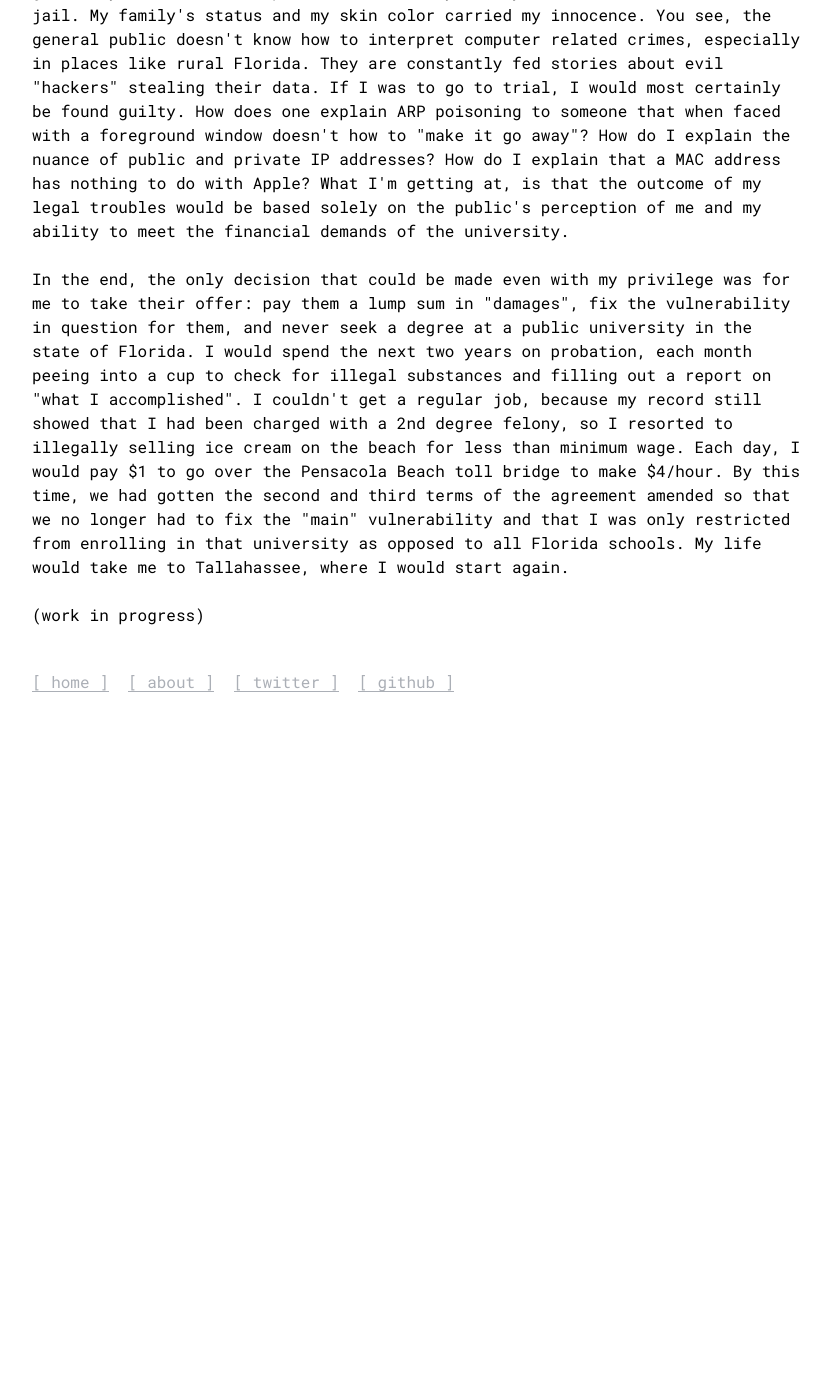
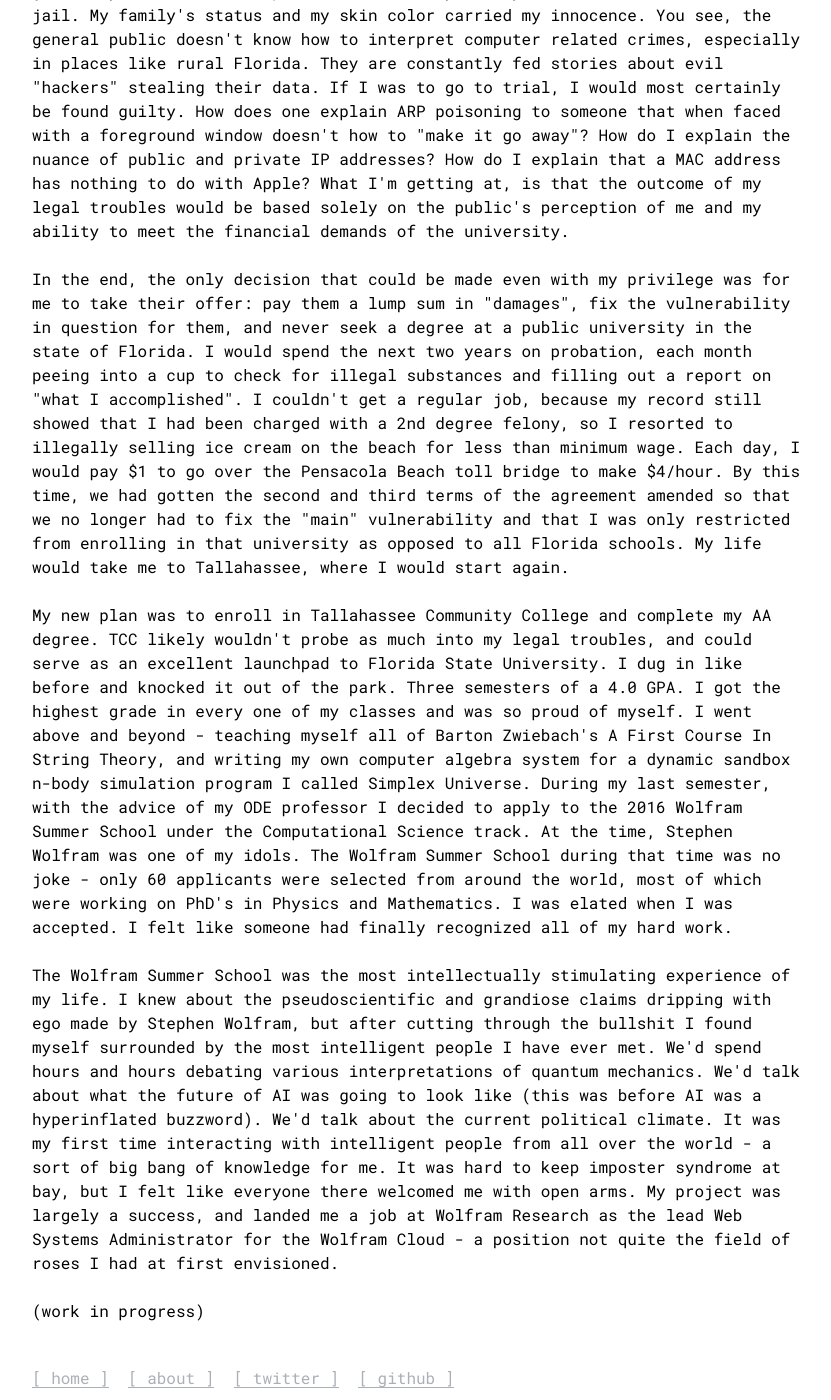
Before and after one commit to HarrisonTotty/harrisontotty.github.io, a Jekyll site: the page built from about/index.html, in a window 1280 px wide and 1400 px high, scrolled down 1730 px. Shown: the whole window, without its empty margins (224-1055 px from the left). Built offline with Jekyll 4.4.1, drawn with Linux system fonts in a browser that asks for light colours; before the commit the page ends 2434 px from its top, so only the background shows below that.

Commit message:
WIP: Work on about page

```diff
--- a/about/index.html
+++ b/about/index.html
@@ -32,5 +32,13 @@
 </p>
 
 <p>
+My new plan was to enroll in Tallahassee Community College and complete my AA degree. TCC likely wouldn't probe as much into my legal troubles, and could serve as an excellent launchpad to Florida State University. I dug in like before and knocked it out of the park. Three semesters of a 4.0 GPA. I got the highest grade in every one of my classes and was so proud of myself. I went above and beyond - teaching myself all of Barton Zwiebach's A First Course In String Theory, and writing my own computer algebra system for a dynamic sandbox n-body simulation program I called Simplex Universe. During my last semester, with the advice of my ODE professor I decided to apply to the 2016 Wolfram Summer School under the Computational Science track. At the time, Stephen Wolfram was one of my idols. The Wolfram Summer School during that time was no joke - only 60 applicants were selected from around the world, most of which were working on PhD's in Physics and Mathematics. I was elated when I was accepted. I felt like someone had finally recognized all of my hard work.
+</p>
+
+<p>
+The Wolfram Summer School was the most intellectually stimulating experience of my life. I knew about the pseudoscientific and grandiose claims dripping with ego made by Stephen Wolfram, but after cutting through the bullshit I found myself surrounded by the most intelligent people I have ever met. We'd spend hours and hours debating various interpretations of quantum mechanics. We'd talk about what the future of AI was going to look like (this was before AI was a hyperinflated buzzword). We'd talk about the current political climate. It was my first time interacting with intelligent people from all over the world - a sort of big bang of knowledge for me. It was hard to keep imposter syndrome at bay, but I felt like everyone there welcomed me with open arms. My project was largely a success, and landed me a job at Wolfram Research as the lead Web Systems Administrator for the Wolfram Cloud - a position not quite the field of roses I had at first envisioned.
+</p>
+
+<p>
 (work in progress)
 </p>
```
